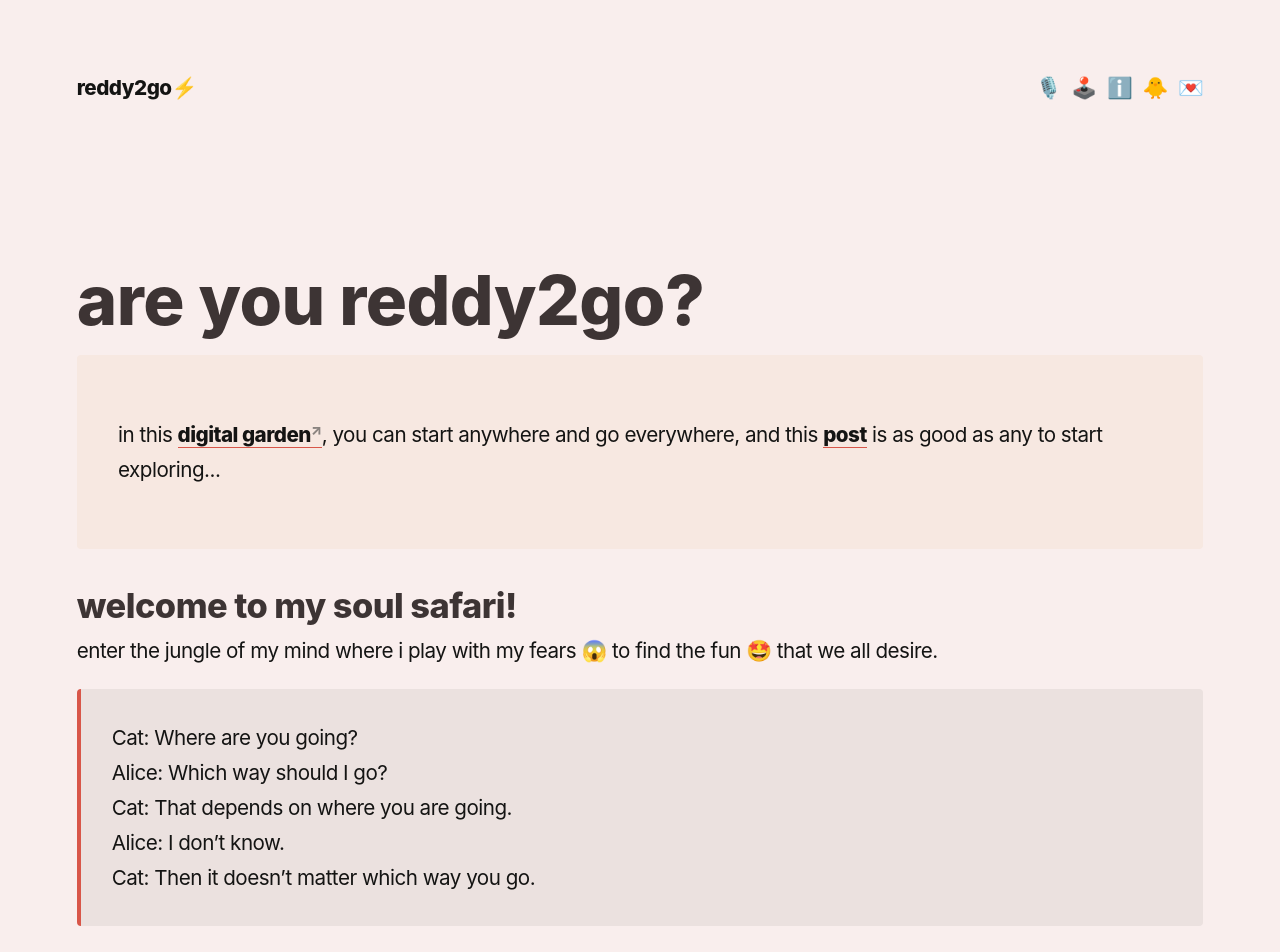
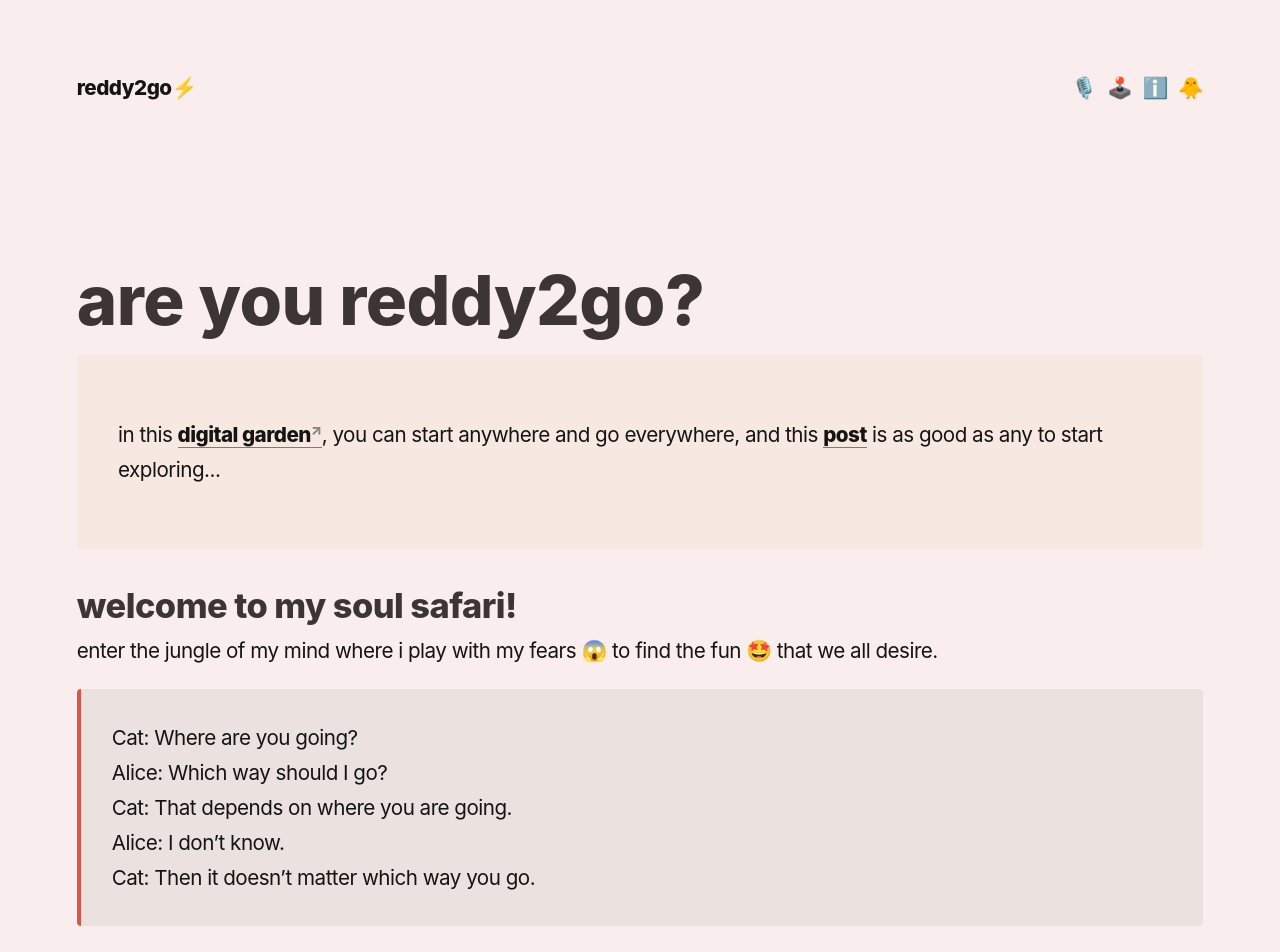
Before and after one commit to reddy2go/redgarden, a Jekyll site: the page built from index.md, in a window 1280 px wide. Shown: the top 952 px of the page. Built offline with Jekyll 4.4.1, drawn with Linux system fonts in a browser that asks for light colours; some web fonts are replaced; Markdown is read by kramdown in place of the engine named in the settings.

Commit message:
Update nav.html

```diff
--- a/_includes/nav.html
+++ b/_includes/nav.html
@@ -5,7 +5,6 @@
     <li><a class="nav-icons" href="/playpen" title="playpen"><b>🕹️</b></a></li>
     <li><a class="nav-icons" href="/about" title="about"><b>ℹ️</b></a></li>
     <li><a class="nav-icons" href="https://twitter.com/reddy2go" title="twitter" target="_blank"><b>🐥</b></a></li>
-    <li><a class="nav-icons" href="https://playtime.reddy2go.com/" title="subscribe" target="_blank"><b>💌</b></a></li>
     <!--<li><a id="color-switcher" onclick="toggleTheme()" title="dark mode" class="nav-icons">🌙</a></li>-->
   </div>
 </div>
```
